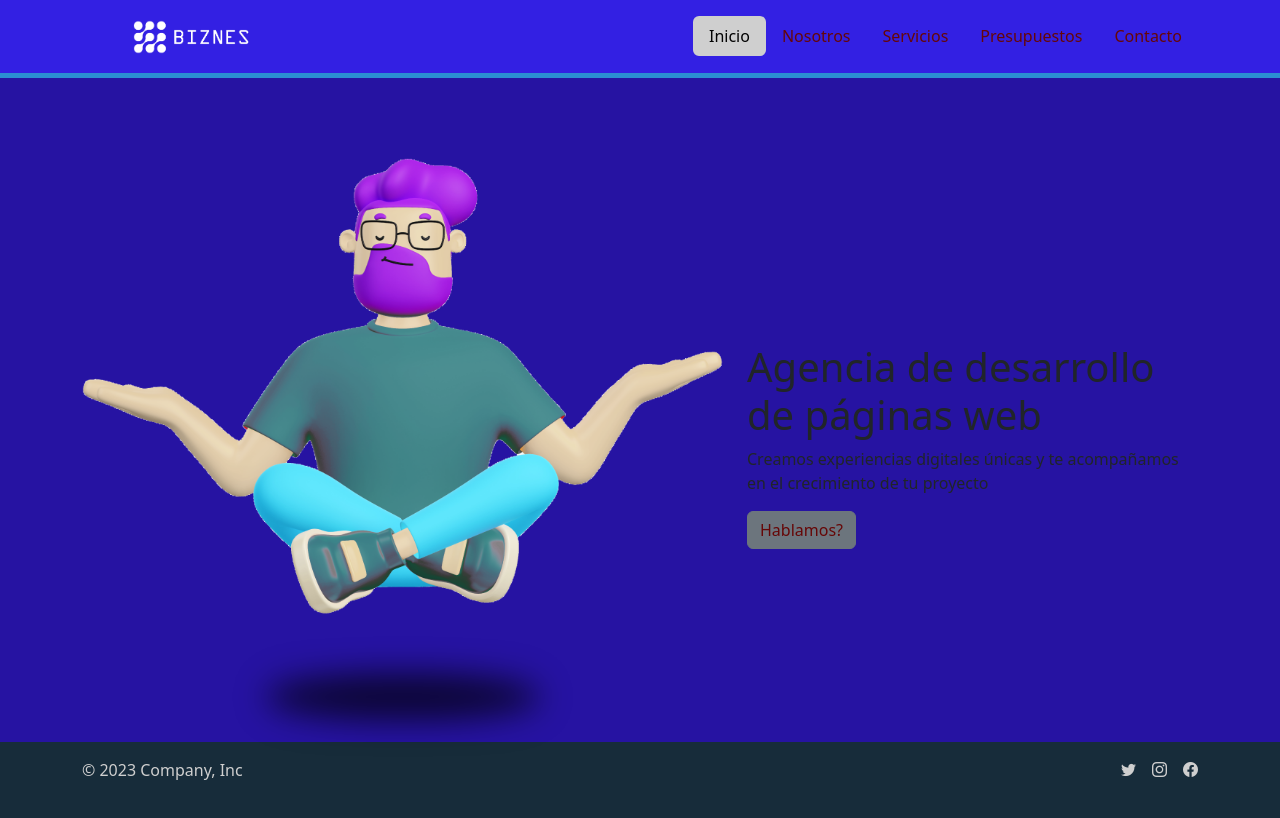
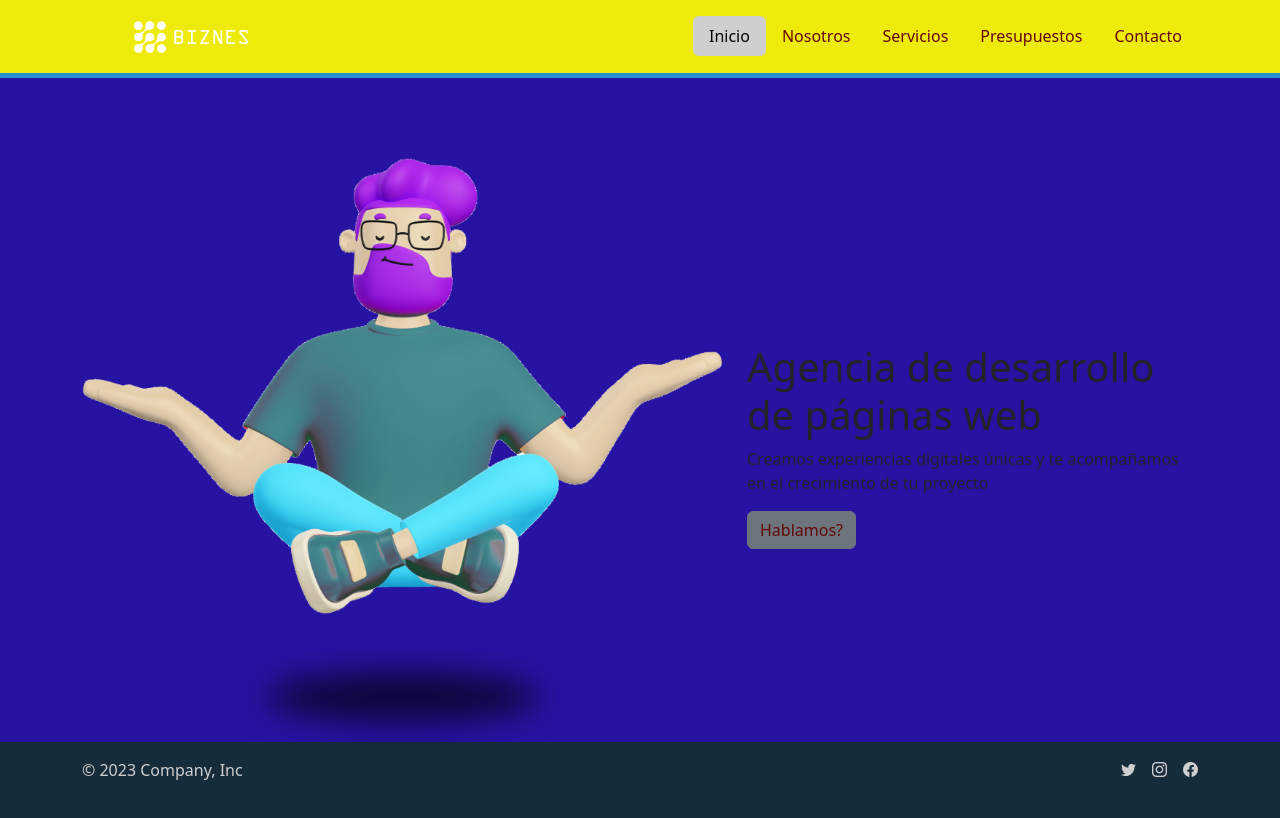
Before and after one commit to fernandosaldias88/trabajointegrador, a plain HTML site: page index.html in a window 1280 px wide. Drawn offline with nearby package versions, Linux system fonts and the light colour scheme.

Commit message:
amarrillo n2

```diff
--- a/css/style.css
+++ b/css/style.css
@@ -6,7 +6,7 @@
 }
 
 .cabecera{
-    background-color: #3320e3 !important;
+    background-color: #eeea0a !important;
     border-bottom:  5px solid #2b8fd2;
 
 }
```
